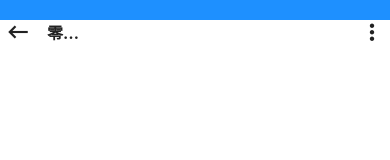
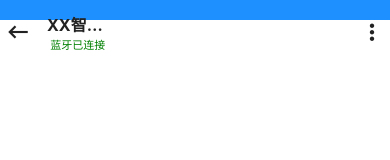
Before and after one commit to acigacn/react-native-template-ysui, a React Native app in the folder template/: screen / in a window 390 px wide. Shown: the top 160 px of the page. Built offline with nearby package versions, Linux system fonts and the light colour scheme.

Commit message:
扩展自定义header样式
Signed-off-by: acigacn <aciga2018@126.com>

```diff
--- a/template/src/common/NavigationHeaderBar.tsx
+++ b/template/src/common/NavigationHeaderBar.tsx
@@ -5,12 +5,20 @@ import PropTypes from 'prop-types';
 import {FontType} from '@conts/IconType';
 
 export const BarHeaderTitle = (props: any) => {
+  const titleStyles = [styles.headerTitle];
+  if (props.titleStyles && typeof props.titleStyles === 'object') {
+    titleStyles.push(props.titleStyles);
+  }
+  const subTitleStyles = [styles.headerSubtitle];
+  if (props.subTitleStyles && typeof props.subTitleStyles === 'object') {
+    subTitleStyles.push(props.subTitleStyles);
+  }
   return (
     <View style={styles.headerContainer}>
-      <Text style={styles.headerTitle} numberOfLines={1}>
+      <Text style={titleStyles} numberOfLines={1}>
         {props.title}
       </Text>
-      {props.subtitle ? <Text style={styles.headerSubtitle}>{props.subtitle}</Text> : null}
+      {props.subtitle ? <Text style={subTitleStyles}>{props.subtitle}</Text> : null}
     </View>
   );
 };
@@ -26,6 +34,8 @@ export const BarSettingButton = (props: any) => {
 BarHeaderTitle.propTypes = {
   title: PropTypes.string,
   subtitle: PropTypes.string,
+  titleStyles: PropTypes.object,
+  subTitleStyles: PropTypes.object,
 };
 
 BarHeaderTitle.defaultProps = {
--- a/template/src/views/home/index.tsx
+++ b/template/src/views/home/index.tsx
@@ -20,7 +20,7 @@ export default class HomePage extends BasePage {
   };
 
   renderHeaderTitle = (props): React.ReactNode => {
-    return <BarHeaderTitle {...props} />;
+    return <BarHeaderTitle {...props} title={'XX智能设备'} subtitle={'蓝牙已连接'} subTitleStyles={{ color: 'green'}} />;
   };
   renderHeaderRight = (): React.ReactNode => {
     return <BarSettingButton color={'#222'} onPress={this.onHeaderRightPress} />;
```
